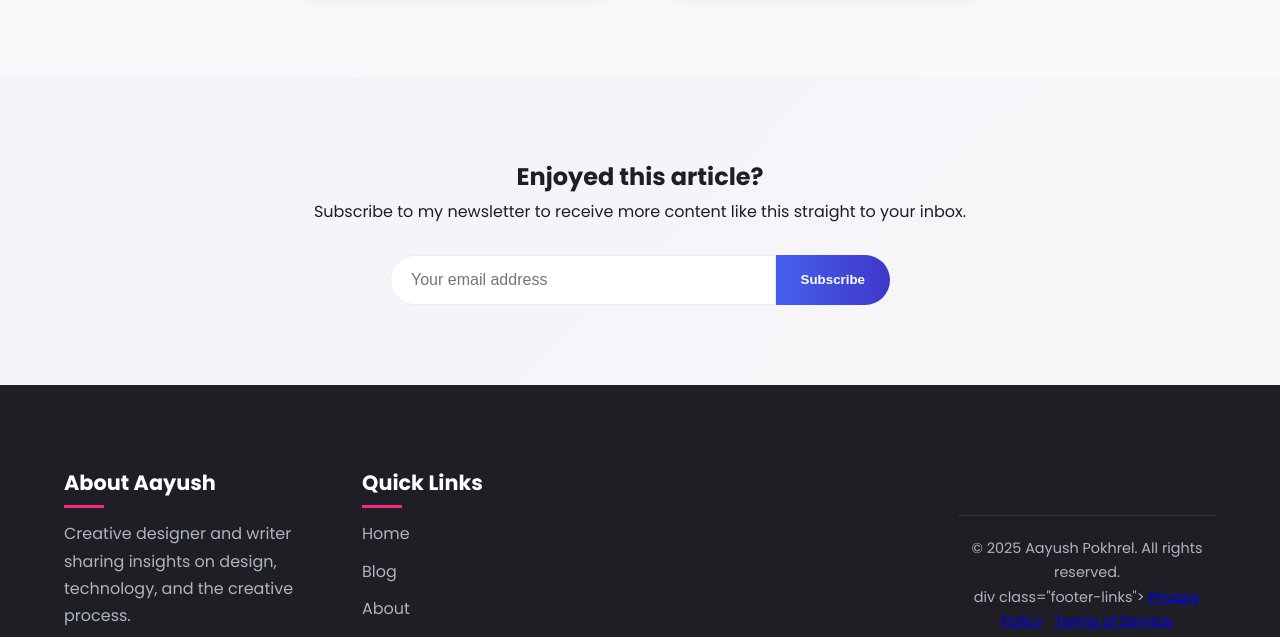
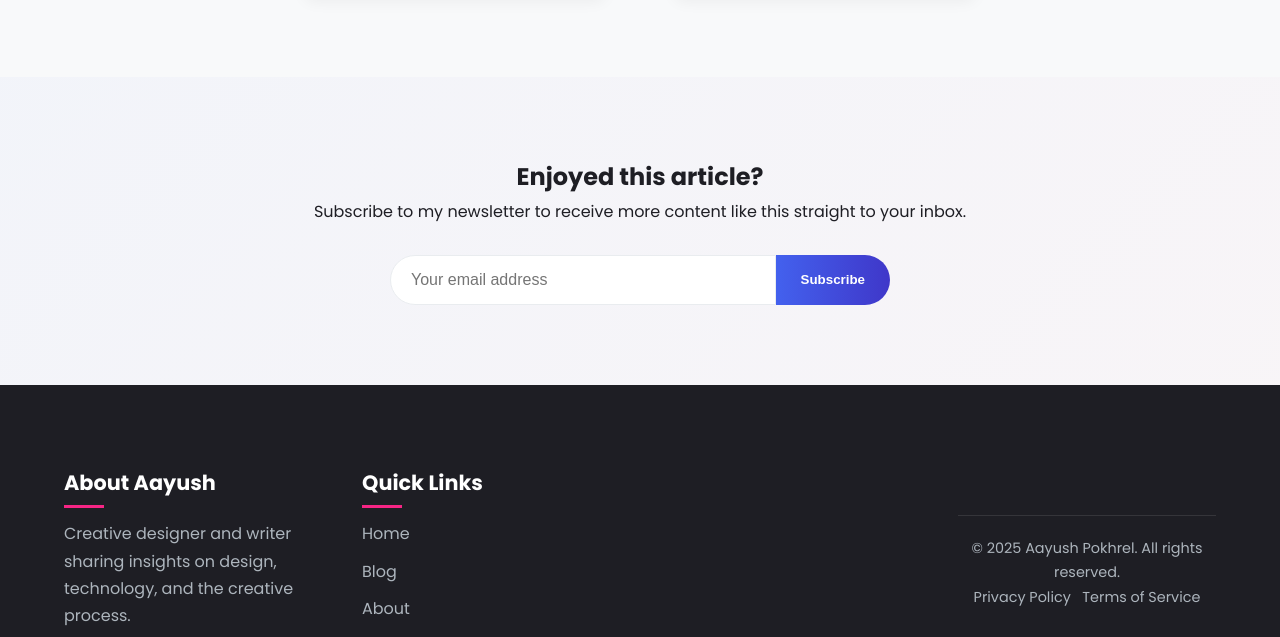
Before and after one commit to aayushpokhrel49/aayushpokhrel, a plain HTML site: page The Future of UI Design in 2025.html in a window 1280 px wide. Shown: the part 4778-5415 px from the top of the page. Drawn offline with Linux system fonts and the light colour scheme.

Commit message:
Update The Future of UI Design in 2025.html

```diff
--- a/The Future of UI Design in 2025.html
+++ b/The Future of UI Design in 2025.html
@@ -703,7 +703,7 @@
             </div><br>
         <div class="copyright">
             <p>&copy; 2025 Aayush Pokhrel. All rights reserved.</p>
-div class="footer-links">
+<div class="footer-links">
                 <a href="Privacy-policy.html">Privacy Policy</a>&nbsp;&nbsp;
                 <a href="Terms-of-service.html">Terms of Service</a>
                 </div>
```
